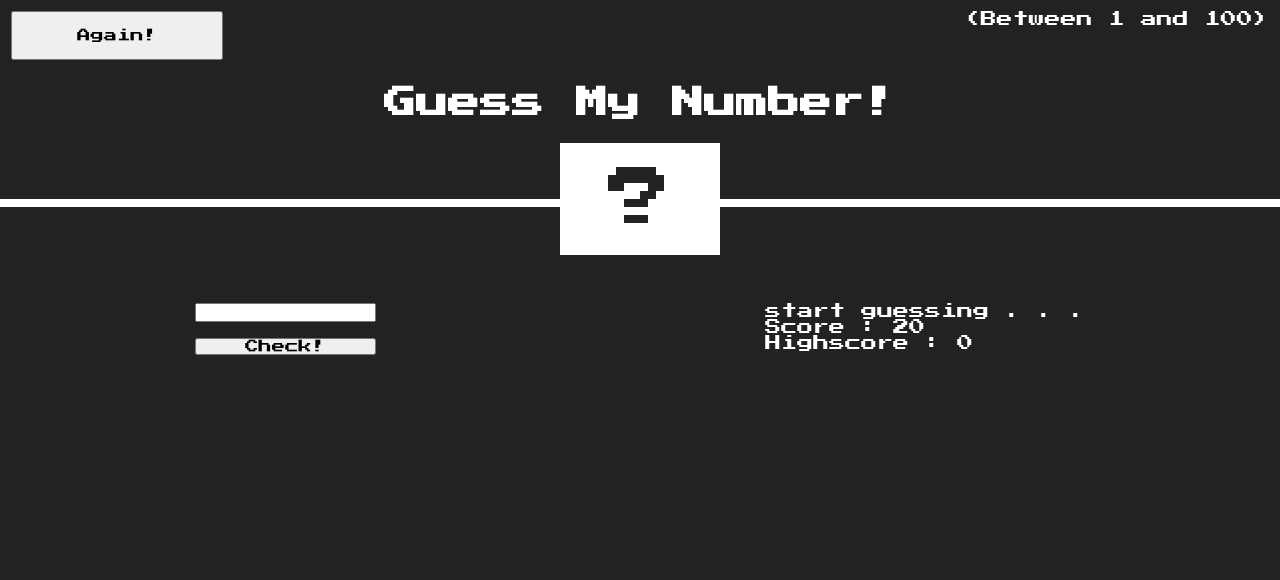
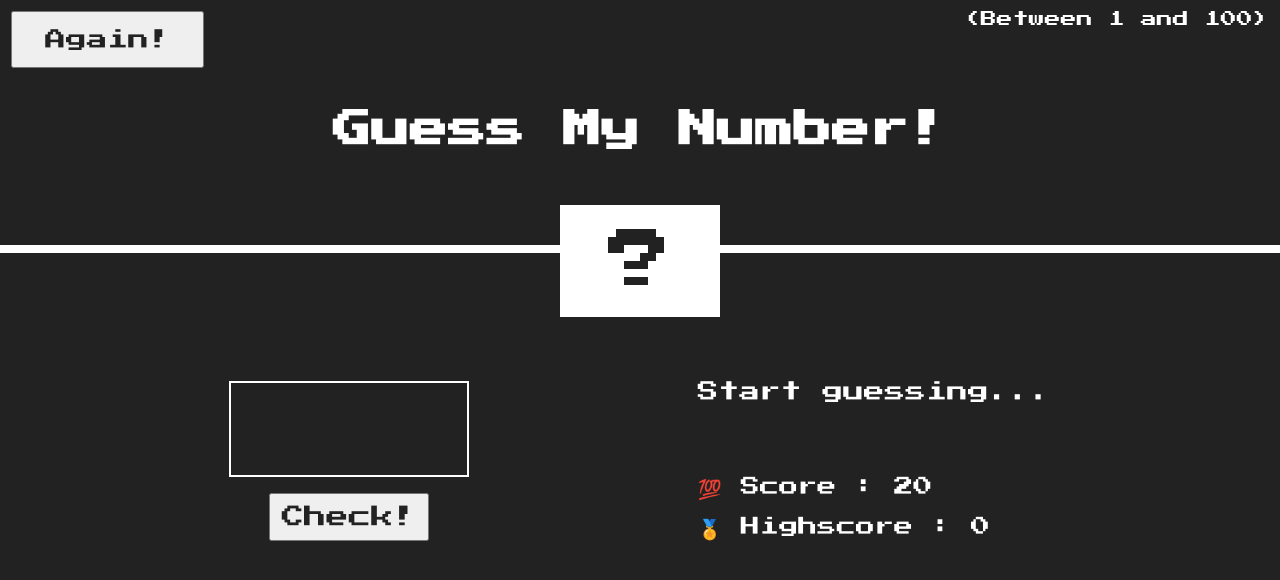
Before and after one commit to balavignesh111/guess-my-number, a plain HTML site: page index.html in a window 1280 px wide. Drawn offline with Linux system fonts and the light colour scheme.

Commit message:
css completed

```diff
--- a/index.html
+++ b/index.html
@@ -20,10 +20,10 @@
       <button class="checkBtn">Check!</button>
     </div>
     <div class="right-content">
-      <p class="result">start guessing . . .</p>
+      <p class="result-content">Start guessing...</p>
       <div class="scores-result">
-        <p class="score">Score : <span class="score-value">20</span></p>
-        <p class="highscore">Highscore : <span class="highscore-value">0</span></p>
+        <p class="score">💯 Score : <span class="score-value">20</span></p>
+        <p class="highscore">🏅 Highscore : <span class="highscore-value">0</span></p>
       </div>
     </div>
   </div>
--- a/style/style.css
+++ b/style/style.css
@@ -19,7 +19,7 @@ body{
   display: flex;
   flex-direction: column;
   justify-content: flex-start;
-  gap: 1rem;
+  gap: 2rem;
 }
 
 .header{
@@ -33,10 +33,13 @@ button{
   font-family: 'Press Start 2P', sans-serif;
 }
 .againBtn{
-  padding: 1rem 4rem;
+  font-size: 1.3rem;
+  padding: 1rem 2rem;
+  color: #222;
 }
 /* title */
 .title{
+  font-size: 1.2rem;
   text-align: center;
 }
 /* line */
@@ -64,7 +67,7 @@ button{
 .content{
   display: flex;
   flex-direction: row;
-  justify-content: space-around;
+  justify-content: space-evenly;
   margin-top: 2rem;
 }
 
@@ -74,7 +77,38 @@ button{
   gap: 1rem;
 }
 
-.number-input{
+#number-input{
+  color: white;
   background-color: #222;
+  width: 15rem;
+  height: 6rem;
+  font-size: 4rem;
+  text-align: center;
   border: 2px solid white;
 }
+
+.checkBtn{
+  color: #222;
+  width: 10rem;
+  height: 3rem;
+  font-size: 1.4rem;
+  align-self: center;
+}
+
+.right-content{
+  display: flex;
+  flex-direction: column;
+  justify-content: space-between;
+}
+
+.result-content{
+  font-size: 1.3rem;
+}
+
+.highscore{
+  margin-top: 1rem;
+}
+
+.score, .highscore{
+  font-size: 1.2rem;
+}
```
